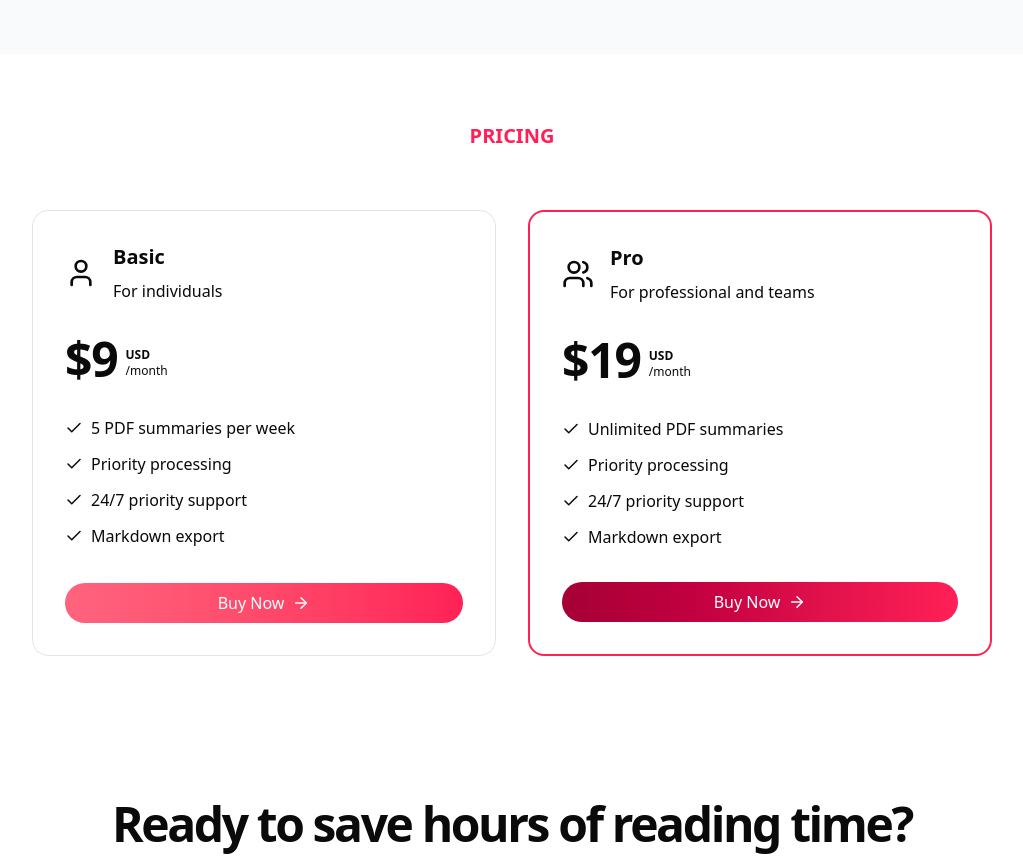
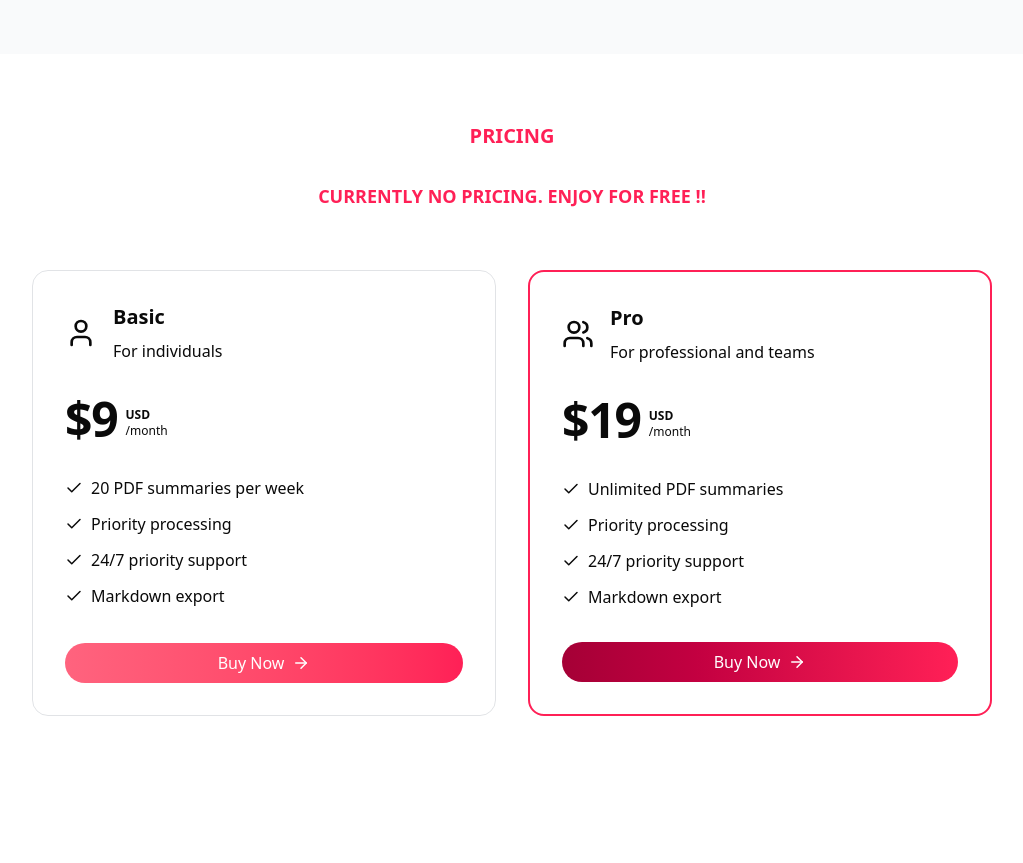
Before and after one commit to mrityunjay-tiwari/summarize, a Next.js app: page / in a window 1280 px wide. Shown: the part 1960-2823 px from the top of the page, without its empty margins (128-1151 px from the left). Built offline with nearby package versions, Linux system fonts and the light colour scheme; no server answers.

Commit message:
update in pricing section

```diff
--- a/components/common/header.tsx
+++ b/components/common/header.tsx
@@ -25,7 +25,7 @@ export default async function Header() {
           <NavLink href={"/#pricing"}>Pricing</NavLink>
         </SignedOut>
         <SignedIn>
-          <NavLink href={"/dashboard"}>Your SUmmaries</NavLink>
+          <NavLink href={"/dashboard"}>Your SmmariEZ</NavLink>
         </SignedIn>
       </div>
       <SignedIn>
--- a/components/home/pricing-section.tsx
+++ b/components/home/pricing-section.tsx
@@ -22,7 +22,7 @@ const plans: Plans[] = [
     price: 9,
     description: "For individuals",
     items: [
-      "5 PDF summaries per week",
+      "20 PDF summaries per week",
       "Priority processing",
       "24/7 priority support",
       "Markdown export",
@@ -145,11 +145,12 @@ export default function PricingSection() {
       <div className="py-12 lg:py-24 max-w-5xl mx-auto px-4 sm:px-6 lg:px-8 lg:pt-12">
         <MotionDiv
           variants={itemVariant}
-          className="flex items-center justify-center w-full pb-12"
+          className="flex flex-col items-center justify-center w-full pb-12"
         >
           <h2 className="uppercase font-bold text-xl mb-8 text-rose-500">
             Pricing
           </h2>
+          <p className="uppercase font-bold text-lg mb-8 text-rose-500">Currently no pricing. Enjoy for FREE !!</p>
         </MotionDiv>
         <div
           className="relative flex justify-center flex-col
```
